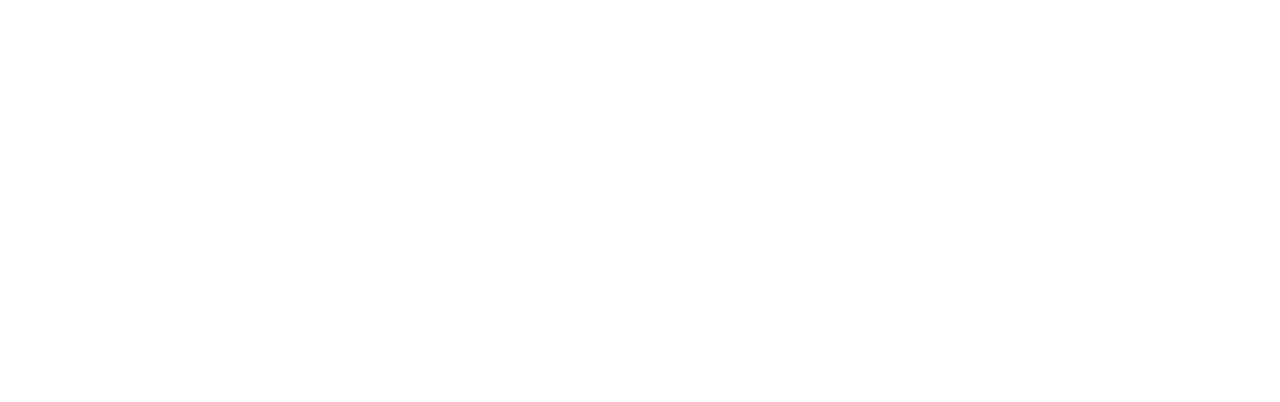
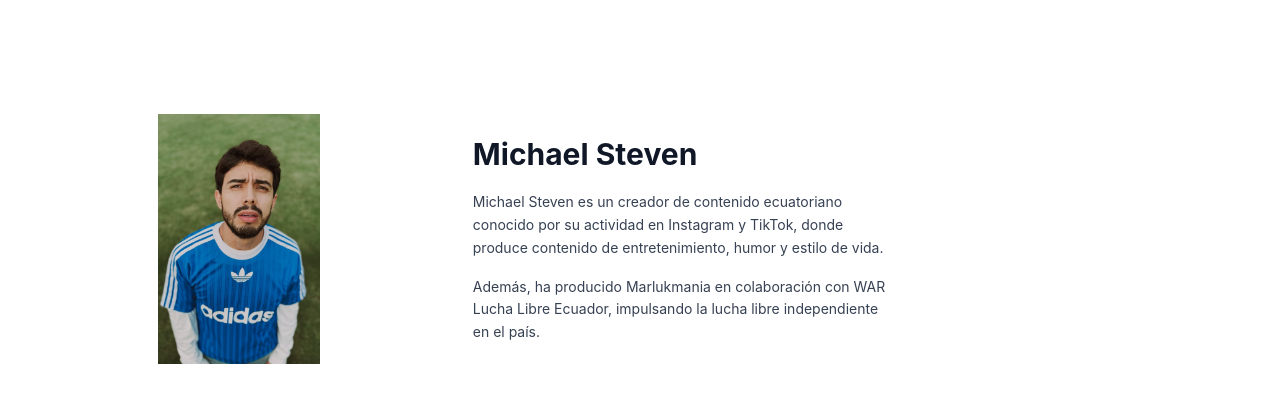
Before and after one commit to ccuascota-beep/Marlukmania, a React (Vite) app: page / in a window 1280 px wide. Shown: the part 1248-1650 px from the top of the page. Before the commit the page ends 1318 px from the top, so only its background shows below. Built offline with nearby package versions, Linux system fonts and the light colour scheme.

Commit message:
Actualizacion

```diff
--- /dev/null
+++ b/src/components/Michael.jsx
@@ -0,0 +1,37 @@
+export default function Michael() {
+    return (
+        <section className="w-full py-8 flex justify-start">
+            <div className="ml-[1%] max-w-4xl w-full px-4 grid md:grid-cols-2 gap-6 items-center">
+
+                {/* Imagen */}
+                <div className="flex justify-center">
+                    <div className="rounded-xl p-3 max-w-sm w-full">
+                        <img
+                            src="/images/michael.jpg"
+                            alt="Michael Steven"
+                            className="w-full max-h-[250px] object-contain rounded-lg "
+                        />
+                    </div>
+                </div>
+
+                {/* Texto */}
+                <div className="space-y-4">
+                    <h1 className="text-2xl md:text-3xl font-bold leading-snug text-gray-900">
+                        Michael Steven
+                    </h1>
+
+                    <p className="text-sm text-gray-700 leading-relaxed">
+                        Michael Steven es un creador de contenido ecuatoriano conocido por su actividad en Instagram y TikTok,
+                        donde produce contenido de entretenimiento, humor y estilo de vida.
+                    </p>
+
+                    <p className="text-sm text-gray-700 leading-relaxed">
+                        Además, ha producido Marlukmania en colaboración con WAR Lucha Libre Ecuador,
+                        impulsando la lucha libre independiente en el país.
+                    </p>
+                </div>
+
+            </div>
+        </section>
+    );
+}
--- a/src/pages/Home.jsx
+++ b/src/pages/Home.jsx
@@ -1,5 +1,6 @@
 import Photos from "../components/Photos.jsx";
 import InformationEvent from "../components/InformationEvent.jsx";
+import Michael from "../components/Michael.jsx";
 
 export default function Home() {
 
@@ -39,6 +40,8 @@
 
             <InformationEvent/>
 
+            <Michael/>
+
 
         </>
     )
```
